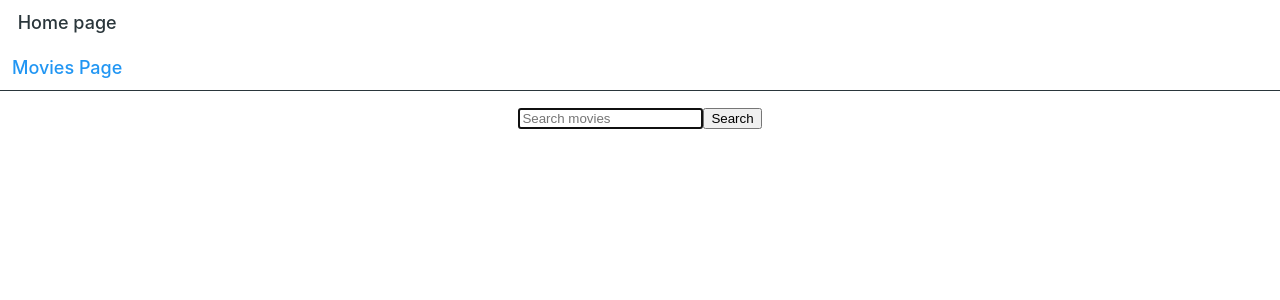
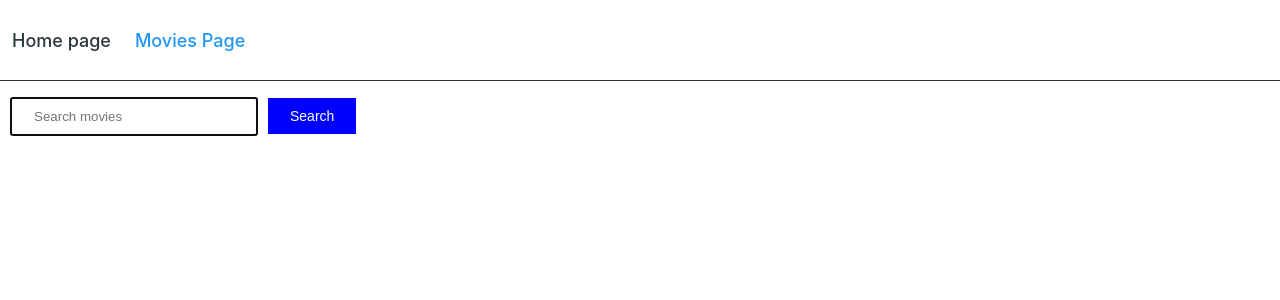
Before and after one commit to Jakkanda/goit-react-hw-05-movies, a React (Create React App) app: page /movies in a window 1280 px wide. Shown: the top 300 px of the page. Built offline with nearby package versions, Linux system fonts and the light colour scheme.

Commit message:
Adds styles

```diff
--- a/src/App.css
+++ b/src/App.css
@@ -1,4 +1,4 @@
-.App {
+/* .App {
   text-align: center;
 }
 
@@ -35,4 +35,4 @@
   to {
     transform: rotate(360deg);
   }
-}
+} */
--- a/src/App.js
+++ b/src/App.js
@@ -1,4 +1,3 @@
-import './App.css';
 import { Switch, Route } from 'react-router-dom';
 import HomePage from './Pages/HomePage';
 import MovieDetailsPage from './Pages/MovieDetailsPage';
--- a/src/Pages/HomePage.js
+++ b/src/Pages/HomePage.js
@@ -2,6 +2,7 @@ import { useState, useEffect } from 'react';
 import { Link } from 'react-router-dom';
 import * as moviesAPI from '../services/fetch-moviesAPI';
 import PageHeading from '../components/PageHeading/PageHeading';
+import styled from './HomePage.module.css';
 
 export default function HomePage() {
   const [trendingMoviesList, setTrendingMovieList] = useState([]);
@@ -11,11 +12,11 @@ export default function HomePage() {
   }, []);
 
   return (
-    <>
-      <PageHeading text="Trending today" />
+    <div className={styled.wrapper}>
+      <PageHeading title="Trending today" />
 
       {trendingMoviesList && (
-        <ul>
+        <ul className={styled.list}>
           {trendingMoviesList.map(
             movie =>
               movie.title && (
@@ -33,6 +34,6 @@ export default function HomePage() {
           )}
         </ul>
       )}
-    </>
+    </div>
   );
 }
--- /dev/null
+++ b/src/Pages/HomePage.module.css
@@ -0,0 +1,3 @@
+.wrapper {
+  padding: 20px;
+}
--- a/src/Pages/MovieDetailsPage.js
+++ b/src/Pages/MovieDetailsPage.js
@@ -8,6 +8,7 @@ import {
   Route,
 } from 'react-router-dom';
 import * as moviesAPI from '../services/fetch-moviesAPI';
+import styled from './MovieDetailsPage.module.css';
 
 const Cast = lazy(() => import('./Cast' /* webpackChunkName: "cast" */));
 const Reviews = lazy(() =>
@@ -43,16 +44,18 @@ export default function MovieDetailsPage() {
   };
 
   return (
-    <>
-      <button type="button" onClick={onGoBack}>
+    <div className={styled.wrapper}>
+      <button type="button" className={styled.button} onClick={onGoBack}>
         ← Go back
       </button>
       {movie && (
-        <>
+        <div className={styled.wrapper}>
+          <div className={styled.card}>
             <img
               src={`https://image.tmdb.org/t/p/w400/${movie.poster_path}`}
               alt={movie.title}
             />
+            <div className={styled.movie}>
               <h2>
                 {movie.title} ({movie.release_date.substr(0, 4)})
               </h2>
@@ -61,6 +64,8 @@ export default function MovieDetailsPage() {
               <p>{movie.overview}</p>
               <h3>Genres</h3>
               <p>{movie.genres.map(genre => genre.name).join(' ')}</p>
+            </div>
+          </div>
           <hr />
           <p>Additional information</p>
           <ul>
@@ -81,8 +86,8 @@ export default function MovieDetailsPage() {
               {reviews && <Reviews reviews={reviews} />}
             </Route>
           </Suspense>
-        </>
+        </div>
       )}
-    </>
+    </div>
   );
 }
--- /dev/null
+++ b/src/Pages/MovieDetailsPage.module.css
@@ -0,0 +1,22 @@
+.wrapper {
+  display: block;
+}
+.button {
+  background-color: blue;
+  border: none;
+  color: white;
+  padding: 10px 22px;
+  text-align: center;
+  text-decoration: none;
+  display: inline-block;
+  font-size: 14px;
+}
+
+.card {
+  display: flex;
+}
+
+.movie {
+  display: block;
+  margin-left: 20px;
+}
--- a/src/Pages/MoviePage.js
+++ b/src/Pages/MoviePage.js
@@ -1,6 +1,7 @@
 import { useState, useEffect } from 'react';
 import { Link, useHistory } from 'react-router-dom';
 import * as moviesAPI from '../services/fetch-moviesAPI';
+import styled from './MoviePage.module.css';
 
 export default function MoviePage() {
   const [query, setQuery] = useState('');
@@ -41,12 +42,15 @@ export default function MoviePage() {
     <>
       <form onSubmit={handleSubmit}>
         <input
+          className={styled.input}
           type="text"
           autoComplete="off"
           autoFocus
           placeholder="Search movies"
         />
-        <button type="submit">Search</button>
+        <button type="submit" className={styled.button}>
+          Search
+        </button>
       </form>
       {moviesList && (
         <ul>
--- /dev/null
+++ b/src/Pages/MoviePage.module.css
@@ -0,0 +1,16 @@
+.input {
+  margin-left: 10px;
+  margin-right: 10px;
+  padding: 10px 22px;
+  width: 200px;
+}
+.button {
+  background-color: blue;
+  border: none;
+  color: white;
+  padding: 10px 22px;
+  text-align: center;
+  text-decoration: none;
+  display: inline-block;
+  font-size: 14px;
+}
--- a/src/components/Navigation/Navigation.jsx
+++ b/src/components/Navigation/Navigation.jsx
@@ -6,9 +6,6 @@ export function Navigation() {
     <nav className={styled.navigation}>
       <NavLink exact to='/' className={styled.link} activeClassName={styled.activeLink}>Home page</NavLink>
       <NavLink exact to='/movies' className={styled.link} activeClassName={styled.activeLink}>Movies Page</NavLink>
-      {/* <NavLink exact to='/movies/:movieId' className={styled.link} activeClassName={styled.activeLink}>MoviesDetailsPage</NavLink>
-      <NavLink exact to='/movies/:movieId/cast' className={styled.link} activeClassName={styled.activeLink}>Cast</NavLink>
-      <NavLink exact to='/movies/:movieId/reviews' className={styled.link} activeClassName={styled.activeLink}>Reviews</NavLink> */}
     </nav>
   );
 }
--- a/src/components/Navigation/Navigation.module.css
+++ b/src/components/Navigation/Navigation.module.css
@@ -1,6 +1,5 @@
 .navigation {
   display: flex;
-  flex-direction: column;
 }
 
 .link {
--- a/src/components/PageHeading/PageHeading.jsx
+++ b/src/components/PageHeading/PageHeading.jsx
@@ -1,3 +1,4 @@
+import styled from './PageHeading.module.css';
 export default function PageHeading({ title }) {
-  return <h1>{title}</h1>;
+  return <h1 className={styled.title}>{title}</h1>;
 }
--- /dev/null
+++ b/src/components/PageHeading/PageHeading.module.css
@@ -0,0 +1,7 @@
+.title {
+  font-size: 26px;
+  color: blue;
+  font-weight: 700;
+  text-align: left;
+  margin-right: 30px;
+}
```
Lines whose indentation alone changed are shown as unchanged.
